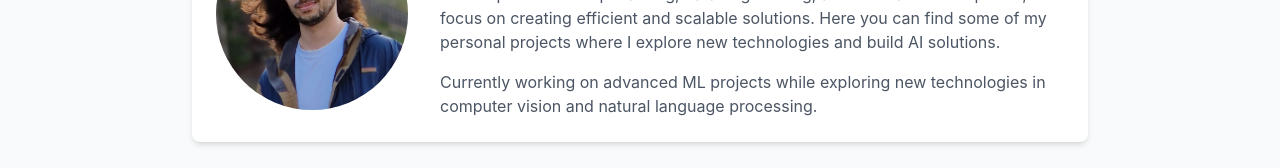
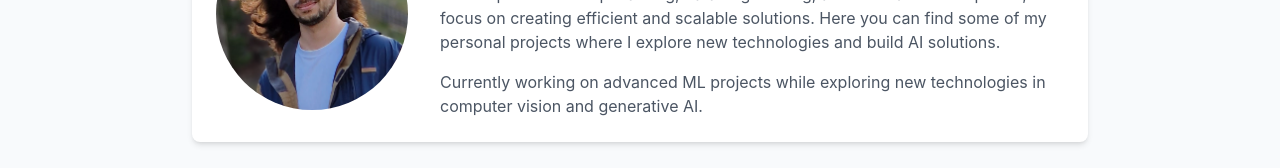
Before and after one commit to etiennegalea/etiennegalea.github.io, a React (Create React App) app: page / in a window 1280 px wide. Shown: the part 278-446 px from the top of the page. Built offline with nearby package versions, Linux system fonts and the light colour scheme.

Commit message:
updated info

```diff
--- a/src/App.js
+++ b/src/App.js
@@ -155,7 +155,7 @@ const Portfolio = () => {
                   Here you can find some of my personal projects where I explore new technologies and build AI solutions.
                 </p>
                 <p className={`${isDark ? 'text-zinc-50' : 'text-gray-600'}`}>
-                  Currently working on advanced ML projects while exploring new technologies in computer vision and natural language processing.
+                  Currently working on advanced ML projects while exploring new technologies in computer vision and generative AI.
                 </p>
               </div>
             </div>
```
